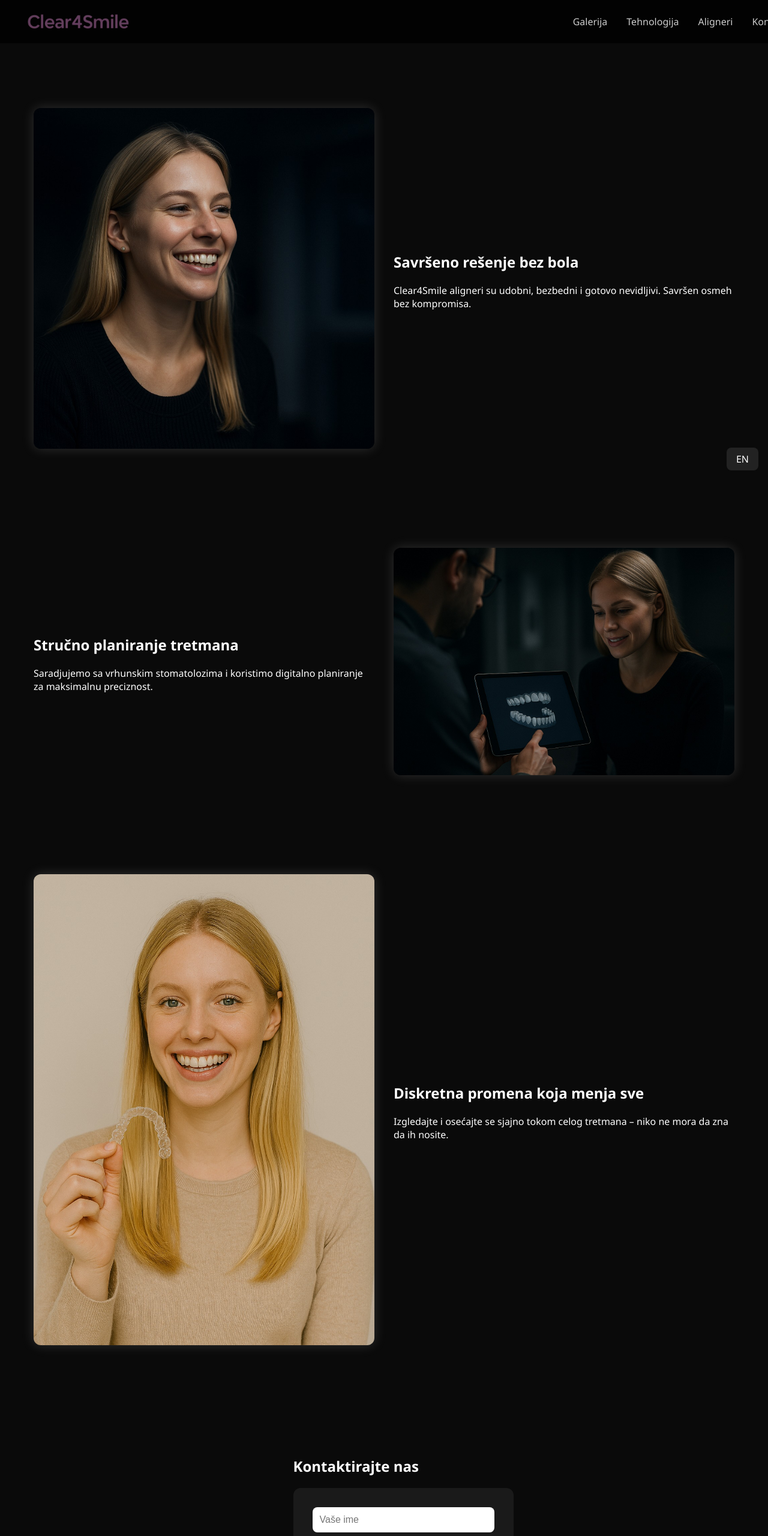
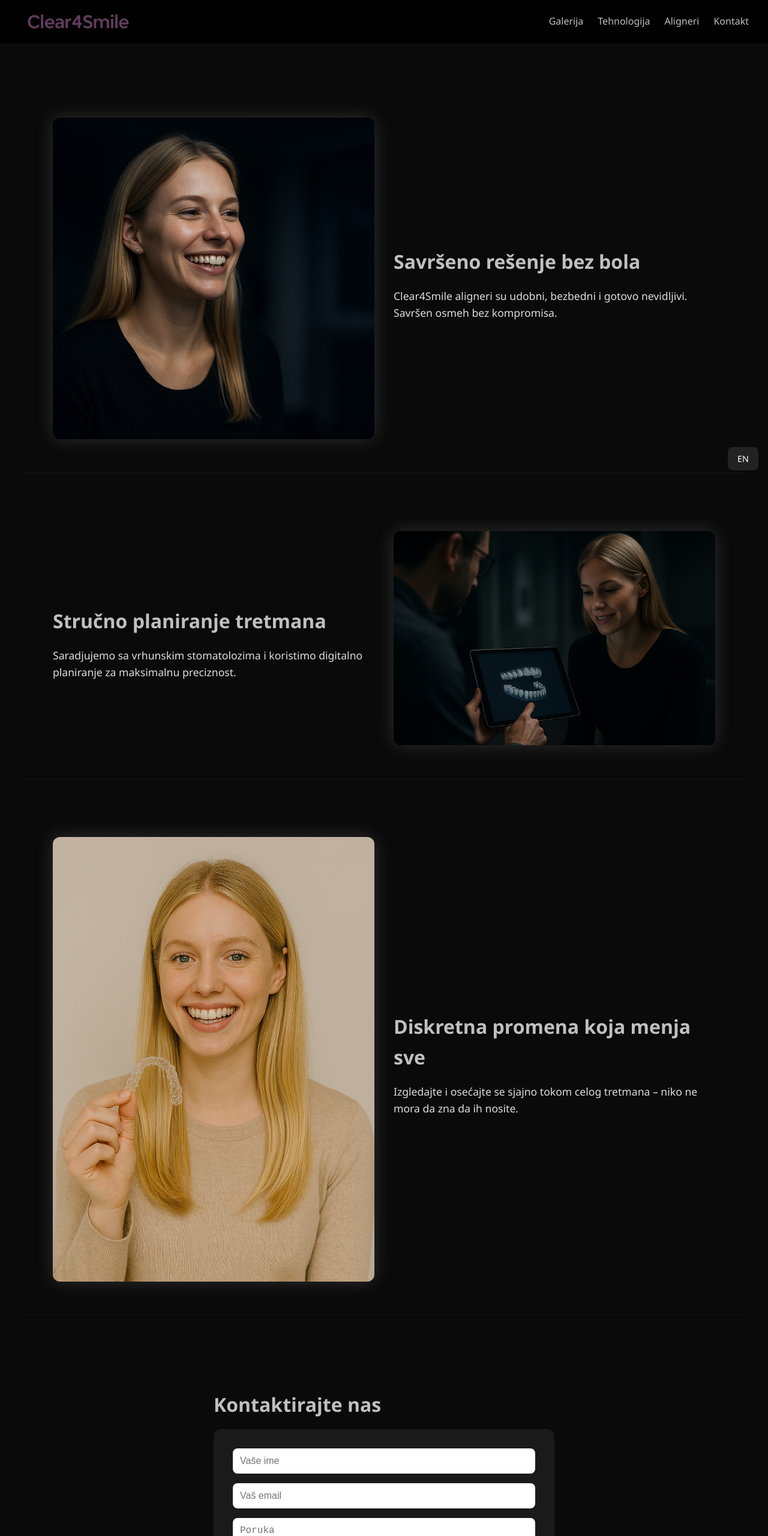
Before and after one commit to Filipdascia/4users, a plain HTML site: page index.html in a window 1280 px wide. Shown: the top 2560 px of the page at 60% size. Drawn offline with Linux system fonts and the light colour scheme.

Commit message:
Update index.html

```diff
--- a/index.html
+++ b/index.html
@@ -1,89 +1,124 @@
 <!DOCTYPE html>
 <html lang="sr">
 <head>
-  <meta charset="UTF-8" />
-  <meta name="viewport" content="width=device-width, initial-scale=1.0" />
-  <meta name="description" content="Clear4Smile - nevidljivi aligneri za savršen osmeh." />
-  <meta name="keywords" content="aligneri, nevidljive proteze, clear aligners, osmeh, zubi" />
-  <meta name="author" content="Clear4Smile" />
-
-  <!-- Open Graph for SEO & sharing -->
-  <meta property="og:title" content="Clear4Smile - Nevidljivi aligneri" />
-  <meta property="og:description" content="Clear4Smile aligneri - udobni, bezbedni, gotovo nevidljivi." />
-  <meta property="og:image" content="images/og-image.jpg" />
-  <meta property="og:url" content="https://www.clear4smile.com" />
-  <meta property="og:type" content="website" />
-
+  <meta charset="UTF-8">
+  <meta name="viewport" content="width=device-width, initial-scale=1.0">
+  <meta name="description" content="Clear4Smile - nevidljivi aligneri za savršen osmeh.">
+  <meta name="keywords" content="aligneri, nevidljive proteze, clear aligners, osmeh, zubi">
+  <meta name="author" content="Clear4Smile">
   <title>Clear4Smile</title>
   <style>
+    :root {
+      --primary-bg: #0a0a0a;
+      --accent-color: #c0c0c0;
+      --hover-color: #ffffff;
+      --container-max: 1200px;
+    }
+
+    * {
+      box-sizing: border-box;
+    }
+
     body {
       margin: 0;
       font-family: 'Segoe UI', sans-serif;
-      background-color: #0a0a0a;
+      background-color: var(--primary-bg);
       color: #ffffff;
       overflow-x: hidden;
+      line-height: 1.6;
     }
+
     header {
       display: flex;
       justify-content: space-between;
       align-items: center;
       padding: 1rem 2rem;
-      background-color: rgba(0, 0, 0, 0.8);
+      background-color: rgba(0, 0, 0, 0.85);
       position: fixed;
       width: 100%;
       z-index: 1000;
+      backdrop-filter: blur(5px);
     }
+
     header img {
       height: 40px;
     }
+
     nav ul {
       list-style: none;
       display: flex;
-      gap: 2rem;
+      gap: 1.5rem;
       margin: 0;
       padding: 0;
     }
+
     nav ul li a {
-      color: #ccc;
+      color: var(--accent-color);
       text-decoration: none;
+      font-weight: 500;
       transition: color 0.3s;
     }
+
     nav ul li a:hover {
-      color: #fff;
+      color: var(--hover-color);
     }
+
     .container {
-      display: flex;
-      flex-direction: column;
-      align-items: center;
       padding-top: 100px;
     }
+
     .section {
       display: flex;
       flex-wrap: wrap;
       align-items: center;
       justify-content: center;
-      max-width: 1200px;
-      margin: 2rem auto;
+      max-width: var(--container-max);
+      margin: 3rem auto;
       padding: 2rem;
+      border-bottom: 1px solid rgba(255, 255, 255, 0.05);
     }
+
     .section:nth-child(even) {
       flex-direction: row-reverse;
     }
+
     .text {
       flex: 1;
       padding: 1rem;
       min-width: 300px;
+      max-width: 600px;
     }
+
+    .text h2 {
+      font-size: 2rem;
+      margin-bottom: 1rem;
+      color: var(--accent-color);
+    }
+
+    .text p {
+      font-size: 1.1rem;
+      color: #ddd;
+    }
+
     .image {
       flex: 1;
       min-width: 300px;
       padding: 1rem;
+      max-width: 600px;
     }
+
     .image img {
       width: 100%;
+      height: auto;
       border-radius: 12px;
-      box-shadow: 0 0 20px rgba(192, 192, 192, 0.2);
+      box-shadow: 0 0 30px rgba(192, 192, 192, 0.2);
+      transition: transform 0.3s ease;
     }
+
+    .image img:hover {
+      transform: scale(1.02);
+    }
+
     form {
       display: flex;
       flex-direction: column;
@@ -93,28 +128,35 @@
       border-radius: 12px;
       max-width: 600px;
       width: 100%;
+      margin: 0 auto;
     }
+
     input, textarea {
       padding: 0.75rem;
       border-radius: 8px;
       border: none;
       font-size: 1rem;
     }
+
     input[type="submit"] {
-      background-color: #aaa;
+      background-color: var(--accent-color);
       color: #000;
       cursor: pointer;
       transition: background 0.3s;
     }
+
     input[type="submit"]:hover {
-      background-color: #fff;
+      background-color: var(--hover-color);
     }
+
     footer {
       text-align: center;
       padding: 2rem;
       background: #111;
       color: #888;
+      font-size: 0.9rem;
     }
+
     .language-toggle {
       position: fixed;
       bottom: 1rem;
@@ -124,31 +166,45 @@
       padding: 0.5rem 1rem;
       border-radius: 8px;
       cursor: pointer;
-      z-index: 999;
+      font-size: 0.9rem;
     }
+
     @media (max-width: 768px) {
       .section {
         flex-direction: column !important;
+        padding: 1rem;
       }
+
       header nav ul {
         flex-direction: column;
         gap: 1rem;
+        background: rgba(0, 0, 0, 0.9);
+        padding: 1rem;
+        border-radius: 10px;
+        margin-top: 1rem;
+      }
+
+      .text h2 {
+        font-size: 1.5rem;
+      }
+
+      .text p {
+        font-size: 1rem;
       }
     }
   </style>
-
   <!-- Google Analytics -->
   <script async src="https://www.googletagmanager.com/gtag/js?id=G-XXXXXXXXXX"></script>
   <script>
     window.dataLayer = window.dataLayer || [];
-    function gtag() { dataLayer.push(arguments); }
+    function gtag(){dataLayer.push(arguments);}
     gtag('js', new Date());
     gtag('config', 'G-XXXXXXXXXX');
   </script>
 </head>
 <body>
   <header>
-    <img src="images/logo.png" alt="Clear4Smile Logo" loading="lazy" />
+    <img src="images/logo.png" alt="Clear4Smile Logo">
     <nav>
       <ul>
         <li><a href="#gallery">Galerija</a></li>
@@ -161,37 +217,25 @@
 
   <main class="container">
     <section class="section" id="gallery">
-      <div class="image"><img src="images/slika1.jpg" alt="Nasmejana pacijentkinja" loading="lazy" /></div>
-      <div class="text">
-        <h2>Savršeno rešenje bez bola</h2>
-        <p>Clear4Smile aligneri su udobni, bezbedni i gotovo nevidljivi. Savršen osmeh bez kompromisa.</p>
-      </div>
+      <div class="image"><img src="images/slika1.jpg" alt="Nasmejana pacijentkinja"></div>
+      <div class="text"><h2>Savršeno rešenje bez bola</h2><p>Clear4Smile aligneri su udobni, bezbedni i gotovo nevidljivi. Savršen osmeh bez kompromisa.</p></div>
     </section>
-
     <section class="section" id="technology">
-      <div class="image"><img src="images/slika2.jpg" alt="Konzultacija sa stomatologom" loading="lazy" /></div>
-      <div class="text">
-        <h2>Stručno planiranje tretmana</h2>
-        <p>Saradjujemo sa vrhunskim stomatolozima i koristimo digitalno planiranje za maksimalnu preciznost.</p>
-      </div>
+      <div class="image"><img src="images/slika2.jpg" alt="Konzultacija sa stomatologom"></div>
+      <div class="text"><h2>Stručno planiranje tretmana</h2><p>Saradjujemo sa vrhunskim stomatolozima i koristimo digitalno planiranje za maksimalnu preciznost.</p></div>
     </section>
-
     <section class="section" id="aligners">
-      <div class="image"><img src="images/slika3.jpg" alt="Žena stavlja aligner" loading="lazy" /></div>
-      <div class="text">
-        <h2>Diskretna promena koja menja sve</h2>
-        <p>Izgledajte i osećajte se sjajno tokom celog tretmana – niko ne mora da zna da ih nosite.</p>
-      </div>
+      <div class="image"><img src="images/slika3.jpg" alt="Žena stavlja aligner"></div>
+      <div class="text"><h2>Diskretna promena koja menja sve</h2><p>Izgledajte i osećajte se sjajno tokom celog tretmana – niko ne mora da zna da ih nosite.</p></div>
     </section>
-
     <section class="section" id="contact">
       <div class="text">
         <h2>Kontaktirajte nas</h2>
         <form id="contact-form">
-          <input type="text" name="name" placeholder="Vaše ime" required />
-          <input type="email" name="email" placeholder="Vaš email" required />
+          <input type="text" name="name" placeholder="Vaše ime" required>
+          <input type="email" name="email" placeholder="Vaš email" required>
           <textarea name="message" placeholder="Poruka" rows="5" required></textarea>
-          <input type="submit" value="Pošalji" />
+          <input type="submit" value="Pošalji">
         </form>
         <p id="form-status"></p>
       </div>
@@ -214,23 +258,25 @@
         "Diskretna promena koja menja sve": "A discreet change that changes everything",
         "Izgledajte i osećajte se sjajno tokom celog tretmana – niko ne mora da zna da ih nosite.": "Look and feel great throughout the treatment – no one has to know you're wearing them.",
         "Kontaktirajte nas": "Contact us"
-      }
+      },
+      sr: {}
     };
 
     let currentLang = 'sr';
 
     function toggleLanguage() {
+      const toggleBtn = document.querySelector('.language-toggle');
       currentLang = currentLang === 'sr' ? 'en' : 'sr';
-      document.querySelector('.language-toggle').textContent = currentLang === 'sr' ? 'EN' : 'SR';
+      toggleBtn.textContent = currentLang === 'sr' ? 'EN' : 'SR';
 
       document.querySelectorAll('.text h2, .text p').forEach(el => {
         const original = el.textContent.trim();
-        const translated = translations[currentLang]?.[original];
+        const translated = translations[currentLang][original];
         if (translated) el.textContent = translated;
       });
     }
 
-    document.getElementById('contact-form').addEventListener('submit', async function (e) {
+    document.getElementById('contact-form').addEventListener('submit', async function(e) {
       e.preventDefault();
       const form = e.target;
       const status = document.getElementById('form-status');
@@ -241,10 +287,11 @@
         message: form.message.value
       };
 
-      try {
       const response = await fetch('https://formspree.io/f/yourFormID', {
         method: 'POST',
-          headers: { 'Content-Type': 'application/json' },
+        headers: {
+          'Content-Type': 'application/json'
+        },
         body: JSON.stringify(data)
       });
 
@@ -254,9 +301,6 @@
       } else {
         status.textContent = 'Greška pri slanju poruke. Pokušajte ponovo.';
       }
-      } catch (error) {
-        status.textContent = 'Došlo je do greške. Proverite internet konekciju.';
-      }
     });
   </script>
 </body>
```
Lines whose indentation alone changed are shown as unchanged.
